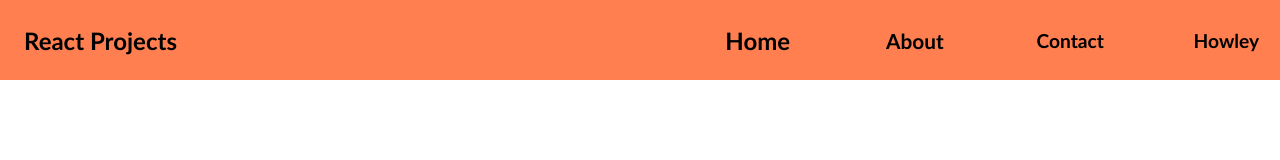
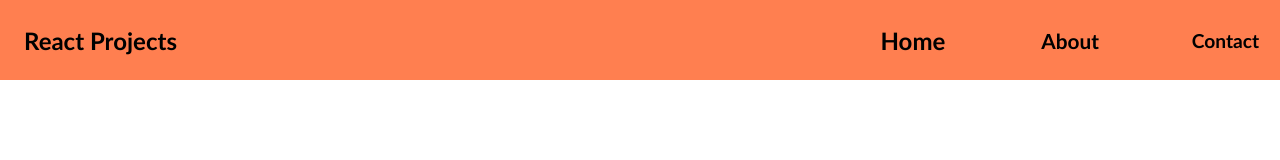
Before and after one commit to kishorbkgowda/githubpractise, a React (Vite) app: page / in a window 1280 px wide. Shown: the top 160 px of the page. Built offline with nearby package versions, Linux system fonts and the light colour scheme.

Commit message:
removed unwanted things

```diff
--- a/src/App.jsx
+++ b/src/App.jsx
@@ -17,7 +17,7 @@ function App() {
           <Link className="lol" to="/home">Home</Link>
           <Link className="lol" to="/About">About</Link>
           <Link className="lol" to="/contact">Contact</Link>
-          <Link className="lol" to='/howley'>Howley</Link>
+
         </div>
       </div>
       <div className="container">
```
